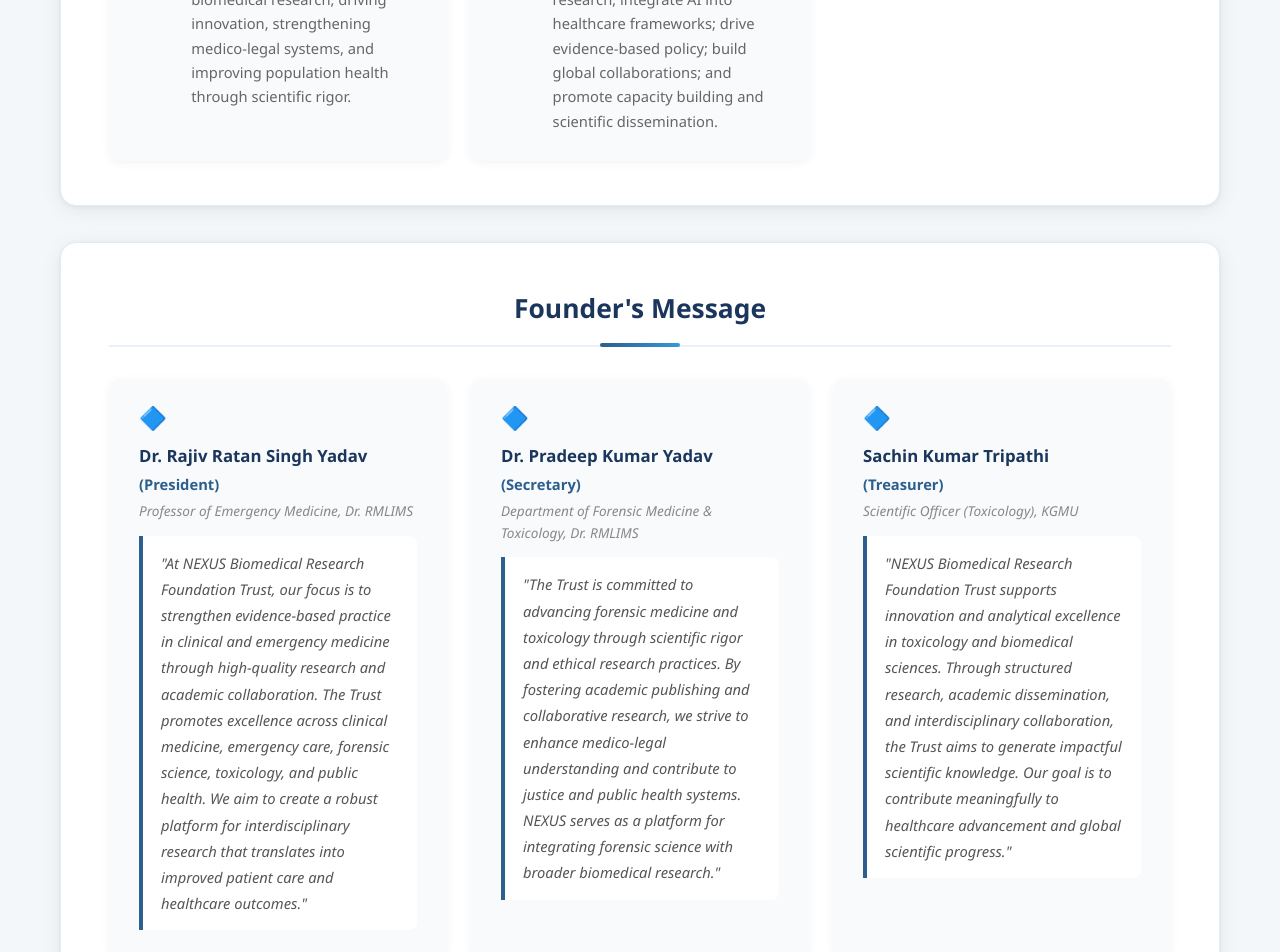
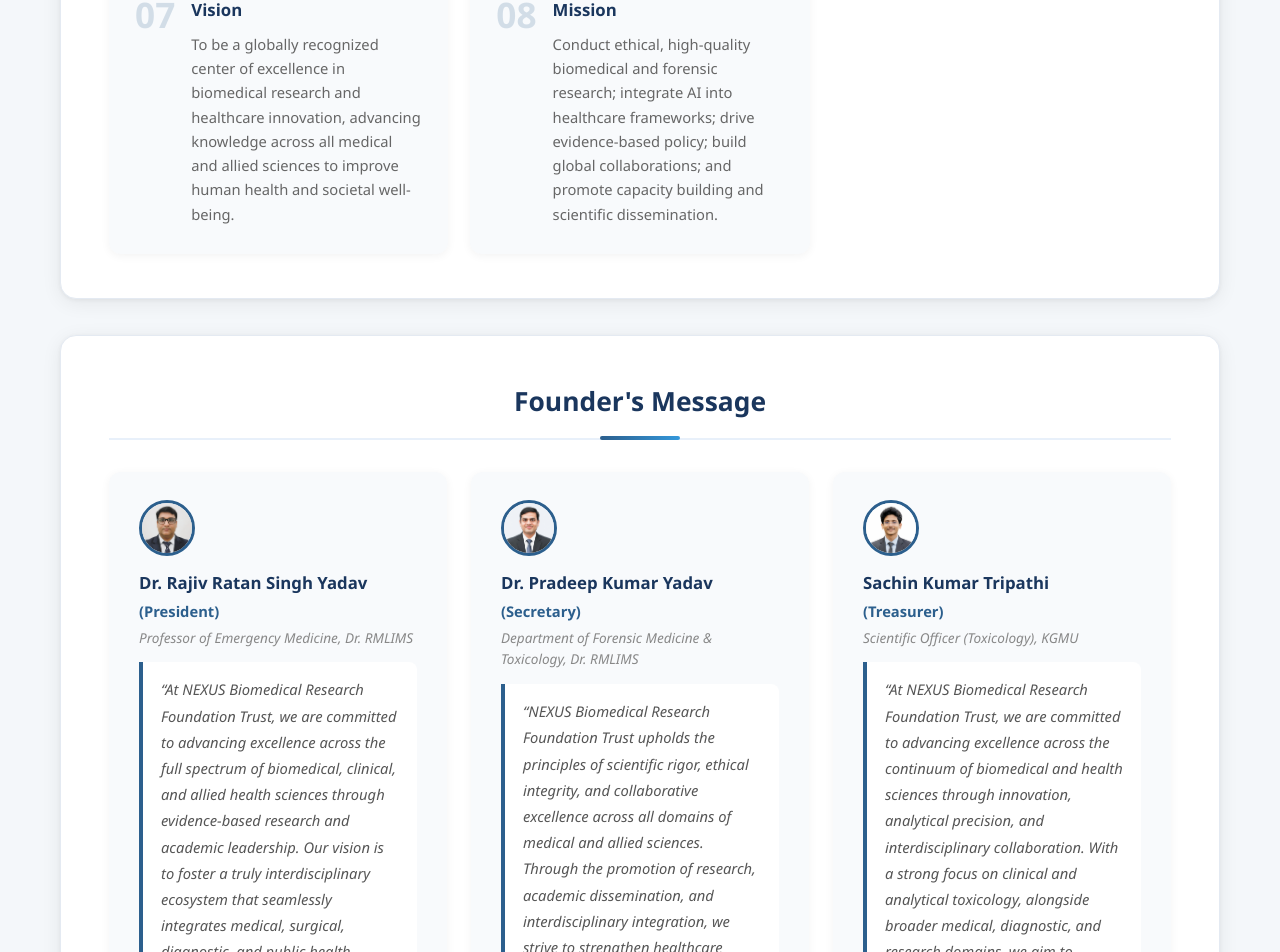
Before and after one commit to Vatsalaa144/Nexus-Biomedical, a React (Vite) app in the folder client/: page /about in a window 1280 px wide. Shown: the part 1848-2800 px from the top of the page. Built offline with nearby package versions, Linux system fonts and the light colour scheme; no server answers.

Commit message:
Fixed Content

```diff
--- a/client/src/pages/About/About.css
+++ b/client/src/pages/About/About.css
@@ -370,6 +370,16 @@
   position: relative;
   overflow: hidden;
   transition: box-shadow 0.32s ease, transform 0.28s ease;
+}
+/* ===== FOUNDER DP ===== */
+.about-founder-dp {
+  width: 56px;
+  height: 56px;
+  border-radius: 50%;
+  object-fit: cover;
+  object-position: top;
+  border: 3px solid #2c5f8d;
+  flex-shrink: 0;
 }
 
 .about-founders-section::before {
--- a/client/src/pages/About/About.jsx
+++ b/client/src/pages/About/About.jsx
@@ -48,7 +48,6 @@
       </div>
 
       <div className="about-container">
-
         {/* ── Who We Are ── */}
         <div className="about-content-section">
           <h2>Who We Are</h2>
@@ -56,16 +55,23 @@
             NEXUS Biomedical Research Foundation Trust academic and research
             organization dedicated to advancing biomedical sciences and
             improving healthcare outcomes through ethical, evidence-based
-            research. The Trust promotes excellence in clinical medicine,
-            emergency medicine, forensic medicine, toxicology, public health,
-            and allied health sciences. It serves as a platform for
+            research. The Trust promotes excellence across the entire continuum
+            of medical, diagnostic, and allied health sciences, encompassing all
+            clinical, pre-clinical, and para-clinical specialties,
+            super-specialties, and emerging interdisciplinary domains including
+            clinical medicine, emergency and critical care, forensic medicine
+            and toxicology, public health, epidemiology, biomedical and
+            translational research, laboratory sciences, digital and precision
+            medicine, environmental and occupational health, healthcare
+            management, and other allied and integrative health sciences, along
+            with surgery and its super-specialties. It serves as a platform for
             high-quality research, academic publishing, and interdisciplinary
-            collaboration.Committed to scientific integrity and innovation,
-            the Trust supports researchers, clinicians, and academicians in
+            collaboration.Committed to scientific integrity and innovation, the
+            Trust supports researchers, clinicians, and academicians in
             generating impactful knowledge. Through research, training, and
-            scholarly dissemination, NEXUS Biomedical Research Foundation
-            Trust aims to contribute meaningfully to medical advancement and
-            the betterment of global health.
+            scholarly dissemination, NEXUS Biomedical Research Foundation Trust
+            aims to contribute meaningfully to medical advancement and the
+            betterment of global health.
           </p>
         </div>
 
@@ -188,10 +194,10 @@
               <div>
                 <h3>Vision</h3>
                 <p>
-                  A globally recognized center of excellence in forensic and
-                  biomedical research, driving innovation, strengthening
-                  medico-legal systems, and improving population health through
-                  scientific rigor.
+                  To be a globally recognized center of excellence in biomedical
+                  research and healthcare innovation, advancing knowledge across
+                  all medical and allied sciences to improve human health and
+                  societal well-being.
                 </p>
               </div>
             </div>
@@ -201,10 +207,10 @@
               <div>
                 <h3>Mission</h3>
                 <p>
-                  Conduct ethical, high-quality biomedical and forensic research;
-                  integrate AI into healthcare frameworks; drive evidence-based
-                  policy; build global collaborations; and promote capacity
-                  building and scientific dissemination.
+                  Conduct ethical, high-quality biomedical and forensic
+                  research; integrate AI into healthcare frameworks; drive
+                  evidence-based policy; build global collaborations; and
+                  promote capacity building and scientific dissemination.
                 </p>
               </div>
             </div>
@@ -219,7 +225,11 @@
 
           <div className="about-founders-grid">
             <div className="about-founder-card">
-              <div className="about-founder-diamond">🔷</div>
+              <img
+                src="/src/assets/Committee/president.jpeg"
+                alt="Dr. Rajiv Ratan Singh Yadav"
+                className="about-founder-dp"
+              />
               <div className="about-founder-meta">
                 <span className="about-founder-name">
                   Dr. Rajiv Ratan Singh Yadav
@@ -230,19 +240,23 @@
                 </span>
               </div>
               <blockquote className="about-founder-quote">
-                "At NEXUS Biomedical Research Foundation Trust, our focus is to
-                strengthen evidence-based practice in clinical and emergency
-                medicine through high-quality research and academic
-                collaboration. The Trust promotes excellence across clinical
-                medicine, emergency care, forensic science, toxicology, and
-                public health. We aim to create a robust platform for
-                interdisciplinary research that translates into improved patient
-                care and healthcare outcomes."
+                “At NEXUS Biomedical Research Foundation Trust, we are committed
+                to advancing excellence across the full spectrum of biomedical,
+                clinical, and allied health sciences through evidence-based
+                research and academic leadership. Our vision is to foster a
+                truly interdisciplinary ecosystem that seamlessly integrates
+                medical, surgical, diagnostic, and public health domains,
+                ensuring that scientific knowledge is translated into meaningful
+                improvements in patient care and healthcare systems.”
               </blockquote>
             </div>
 
             <div className="about-founder-card">
-              <div className="about-founder-diamond">🔷</div>
+              <img
+                src="/src/assets/Committee/secretary.jpeg"
+                alt="Dr. Pradeep Kumar Yadav"
+                className="about-founder-dp"
+              />
               <div className="about-founder-meta">
                 <span className="about-founder-name">
                   Dr. Pradeep Kumar Yadav
@@ -253,18 +267,23 @@
                 </span>
               </div>
               <blockquote className="about-founder-quote">
-                "The Trust is committed to advancing forensic medicine and
-                toxicology through scientific rigor and ethical research
-                practices. By fostering academic publishing and collaborative
-                research, we strive to enhance medico-legal understanding and
-                contribute to justice and public health systems. NEXUS serves as
-                a platform for integrating forensic science with broader
-                biomedical research."
+                “NEXUS Biomedical Research Foundation Trust upholds the
+                principles of scientific rigor, ethical integrity, and
+                collaborative excellence across all domains of medical and
+                allied sciences. Through the promotion of research, academic
+                dissemination, and interdisciplinary integration, we strive to
+                strengthen healthcare delivery, medico-legal frameworks, and
+                public health systems, contributing to a more informed and
+                equitable society.”
               </blockquote>
             </div>
 
             <div className="about-founder-card">
-              <div className="about-founder-diamond">🔷</div>
+              <img
+                src="/src/assets/Committee/treasurer.jpeg"
+                alt="Sachin Kumar Tripathi"
+                className="about-founder-dp"
+              />
               <div className="about-founder-meta">
                 <span className="about-founder-name">
                   Sachin Kumar Tripathi
@@ -275,13 +294,17 @@
                 </span>
               </div>
               <blockquote className="about-founder-quote">
-                "NEXUS Biomedical Research Foundation Trust supports innovation
-                and analytical excellence in toxicology and biomedical sciences.
-                Through structured research, academic dissemination, and
-                interdisciplinary collaboration, the Trust aims to generate
-                impactful scientific knowledge. Our goal is to contribute
-                meaningfully to healthcare advancement and global scientific
-                progress."
+                “At NEXUS Biomedical Research Foundation Trust, we are committed
+                to advancing excellence across the continuum of biomedical and
+                health sciences through innovation, analytical precision, and
+                interdisciplinary collaboration. With a strong focus on clinical
+                and analytical toxicology, alongside broader medical,
+                diagnostic, and research domains, we aim to promote high-quality
+                scientific inquiry and evidence-based practice. Through
+                structured research initiatives, capacity building, and
+                knowledge dissemination, we strive to strengthen healthcare
+                systems, enhance patient safety, and contribute meaningfully to
+                global scientific and healthcare advancement.”
               </blockquote>
             </div>
           </div>
@@ -332,8 +355,14 @@
                     <td>Indian Trust Act and applicable state regulations</td>
                   </tr>
                   <tr>
-                    <td className="about-legal-label">Registration Authority</td>
+                    <td className="about-legal-label">
+                      Registration Authority
+                    </td>
                     <td>Office of the Sub-Registrar, Lucknow, Uttar Pradesh</td>
+                  </tr>
+                  <tr>
+                    <td className="about-legal-label">Darpan ID</td>
+                    <td>UP/2026/1050471</td>
                   </tr>
                 </tbody>
               </table>
@@ -342,9 +371,9 @@
             <div className="about-legal-block">
               <h3 className="about-legal-heading">Registered Office</h3>
               <p className="about-legal-address">
-                151, Sector-2,<br />
-                Gomti Nagar Extension,<br />
-                Lucknow, Uttar Pradesh, India
+                Office Add- 151, Sector- J Pocket-2, Sushant Golf City,Lucknow,
+                <br />
+                PO: Sushant Golf City, DIST: Lucknow, Uttar Pradesh, 226030
               </p>
             </div>
 
@@ -365,10 +394,21 @@
                 Legal Nature &amp; Governance
               </h3>
               <ul className="about-legal-list">
-                <li>The Trust is a non-profit, non-governmental organization.</li>
-                <li>It is governed by a Board of Trustees as defined in the Trust Deed.</li>
-                <li>The Managing/Founder Trustee holds executive authority as per deed provisions.</li>
-                <li>The Trust operates under principles of transparency, accountability, and ethical governance.</li>
+                <li>
+                  The Trust is a non-profit, non-governmental organization.
+                </li>
+                <li>
+                  It is governed by a Board of Trustees as defined in the Trust
+                  Deed.
+                </li>
+                <li>
+                  The Managing/Founder Trustee holds executive authority as per
+                  deed provisions.
+                </li>
+                <li>
+                  The Trust operates under principles of transparency,
+                  accountability, and ethical governance.
+                </li>
               </ul>
             </div>
 
@@ -376,14 +416,26 @@
               <h3 className="about-legal-heading">
                 Objectives as per Registration
               </h3>
-              <p>As per the registered Trust Deed, the organization is established for:</p>
+              <p>
+                As per the registered Trust Deed, the organization is
+                established for:
+              </p>
               <ul className="about-legal-list">
                 <li>Promotion of scientific and biomedical research.</li>
-                <li>Advancement of forensic medicine, toxicology, and healthcare sciences.</li>
-                <li>Establishment of research laboratories and academic platforms.</li>
-                <li>Conduct of educational programs, workshops, and conferences.</li>
-                <li>Publication of scientific journals and research materials.</li>
-                <li>Support for social welfare, education, and public health initiatives.</li>
+                <li>Advancement and healthcare sciences globally.</li>
+                <li>
+                  Establishment of research laboratories and academic platforms.
+                </li>
+                <li>
+                  Conduct of educational programs, workshops, and conferences.
+                </li>
+                <li>
+                  Publication of scientific journals and research materials.
+                </li>
+                <li>
+                  Support for social welfare, education, and public health
+                  initiatives.
+                </li>
               </ul>
             </div>
 
@@ -392,9 +444,19 @@
                 Financial &amp; Legal Compliance
               </h3>
               <ul className="about-legal-list">
-                <li>The Trust operates through legally maintained funds and accounts.</li>
-                <li>It is authorized to receive donations, grants, CSR funding, and institutional support.</li>
-                <li>All financial activities are conducted in accordance with applicable laws and are subject to proper accounting and audit procedures.</li>
+                <li>
+                  The Trust operates through legally maintained funds and
+                  accounts.
+                </li>
+                <li>
+                  It is authorized to receive donations, grants, CSR funding,
+                  and institutional support.
+                </li>
+                <li>
+                  All financial activities are conducted in accordance with
+                  applicable laws and are subject to proper accounting and audit
+                  procedures.
+                </li>
               </ul>
             </div>
 
@@ -427,10 +489,6 @@
             </div>
           </div>
         </section>
-
-
-
-
       </div>
     </div>
   );
--- a/client/src/pages/JairamJournal/JairamJournal.jsx
+++ b/client/src/pages/JairamJournal/JairamJournal.jsx
@@ -3,34 +3,49 @@
 
 const scopeAreas = [
   {
-    icon: "🚨",
-    title: "Emergency Medicine",
-    desc: "Acute care, trauma, critical interventions, and pre-hospital medicine.",
+    icon: "🩺",
+    title: "Emergency & Acute Care",
+    desc: "Acute care, trauma care, critical interventions, and pre-hospital emergency systems.",
   },
   {
     icon: "🧬",
-    title: "Clinical Sciences",
-    desc: "Internal medicine, diagnostics, therapeutics, and clinical trials.",
+    title: "Clinical & Medical Sciences",
+    desc: "All clinical specialties, diagnostics, therapeutics, and evidence-based clinical research.",
   },
   {
-    icon: "🔬",
-    title: "Forensic Medicine",
-    desc: "Medico-legal investigations, toxicology, and forensic pathology.",
+    icon: "⚕️",
+    title: "Surgery & Allied Specialties",
+    desc: "General surgery, super-specialties, perioperative care, and surgical innovations.",
+  },
+  {
+    icon: "⚖️",
+    title: "Forensic Medicine ",
+    desc: "Medico-legal investigations, forensic pathology, toxicology, and legal aspects of healthcare.",
   },
   {
     icon: "💊",
     title: "Pharmacology & Toxicology",
-    desc: "Drug studies, poison management, and adverse effect research.",
+    desc: "Drug research, clinical pharmacology, poison management, and adverse effect studies.",
   },
   {
-    icon: "🏥",
-    title: "Public Health",
-    desc: "Epidemiology, health policy, preventive medicine, and community health.",
+    icon: "🌍",
+    title: "Public Health & Epidemiology",
+    desc: "Population health, disease prevention, health policy, and epidemiological research.",
+  },
+  {
+    icon: "🔬",
+    title: " Biomedical & Laboratory Sciences",
+    desc: "Pathology, microbiology, molecular biology, genetics, and translational research.",
   },
   {
     icon: "🤖",
-    title: "AI in Healthcare",
-    desc: "Machine learning applications in diagnostics and medico-legal systems.",
+    title: "AI & Digital Health",
+    desc: "Artificial intelligence, health informatics, digital diagnostics, and smart healthcare systems.",
+  },
+  {
+    icon: "🚑 ",
+    title: "Critical Care & Anesthesiology",
+    desc: "Intensive care, pain management, life-support systems, and perioperative medicine.",
   },
 ];
 
@@ -46,12 +61,15 @@
     <div className="journal-page-container">
       {/* Banner */}
       <div className="journal-page-title">
-        <div className="journal-banner-badge">Official Publication — NEXUS Trust</div>
+        <div className="journal-banner-badge">
+          Official Publication — NEXUS Trust
+        </div>
         <h1>Journal of Advanced &amp; Integrated Research in Acute Medicine</h1>
 
         <p>
           A peer-reviewed, open-access platform publishing high-quality research
-          in emergency medicine, clinical sciences, and interdisciplinary healthcare.
+          in emergency medicine, clinical sciences, and interdisciplinary
+          healthcare.
         </p>
       </div>
 
@@ -62,13 +80,13 @@
           <div className="journal-about-text">
             <h2>About JAIRAM</h2>
             <p>
-              JAIRAM is the official journal of NEXUS Biomedical Research Foundation
-              Trust, dedicated to advancing knowledge in acute and emergency medicine.
-              It provides a rigorous academic platform for clinicians, researchers,
-              and forensic scientists to publish impactful, evidence-based research
-              that improves patient care and strengthens medico-legal systems.
+              JAIRAM is the official journal of NEXUS Biomedical Research
+              Foundation Trust, dedicated to advancing knowledge in acute and
+              emergency medicine. It provides a rigorous academic platform for
+              clinicians, researchers, and forensic scientists to publish
+              impactful, evidence-based research that improves patient care and
+              strengthens medico-legal systems.
             </p>
-
           </div>
         </div>
 
@@ -105,7 +123,9 @@
               <li>Original research articles, reviews, and case reports</li>
               <li>Manuscripts submitted in English (APA / Vancouver style)</li>
               <li>Strict double-blind peer review process</li>
-              <li>Ethical clearance certificate required for clinical studies</li>
+              <li>
+                Ethical clearance certificate required for clinical studies
+              </li>
               <li>Plagiarism check mandatory — below 15% similarity</li>
             </ul>
           </div>
```
